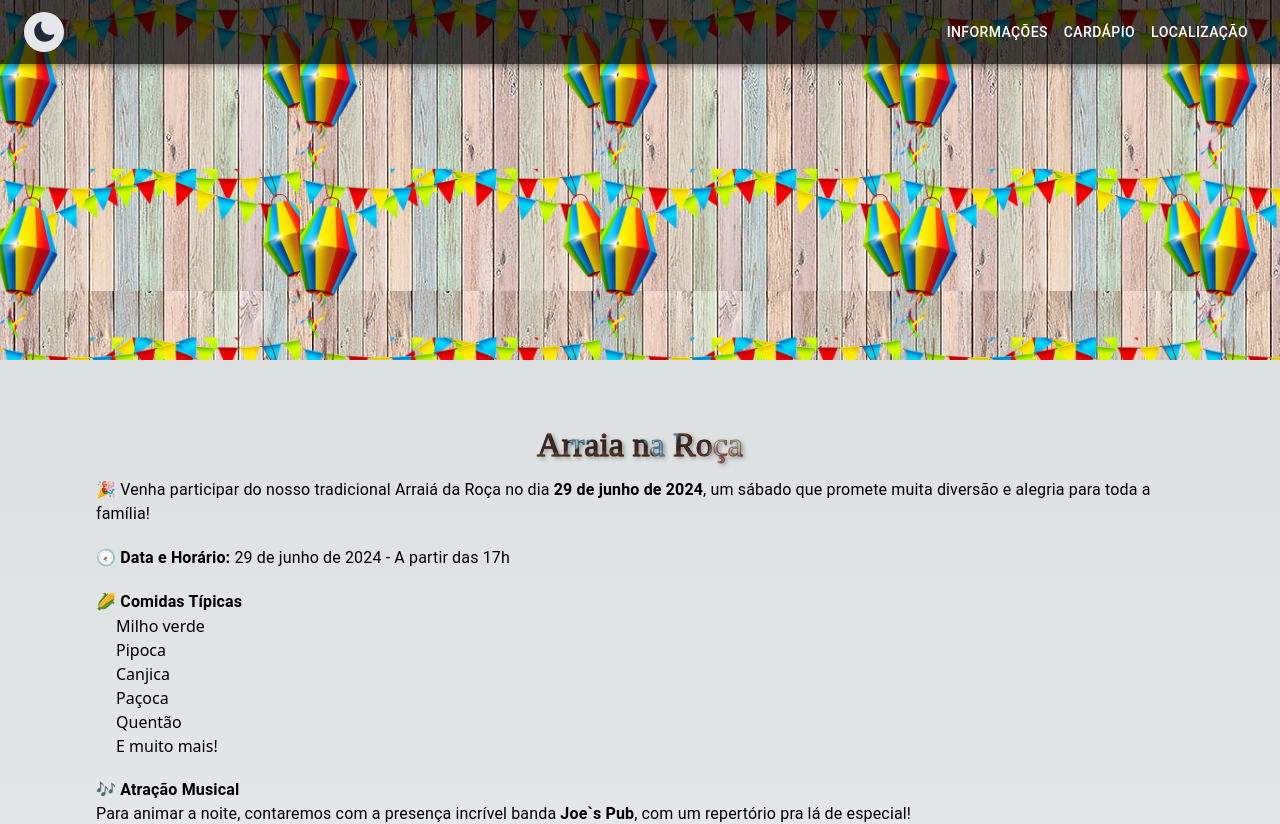
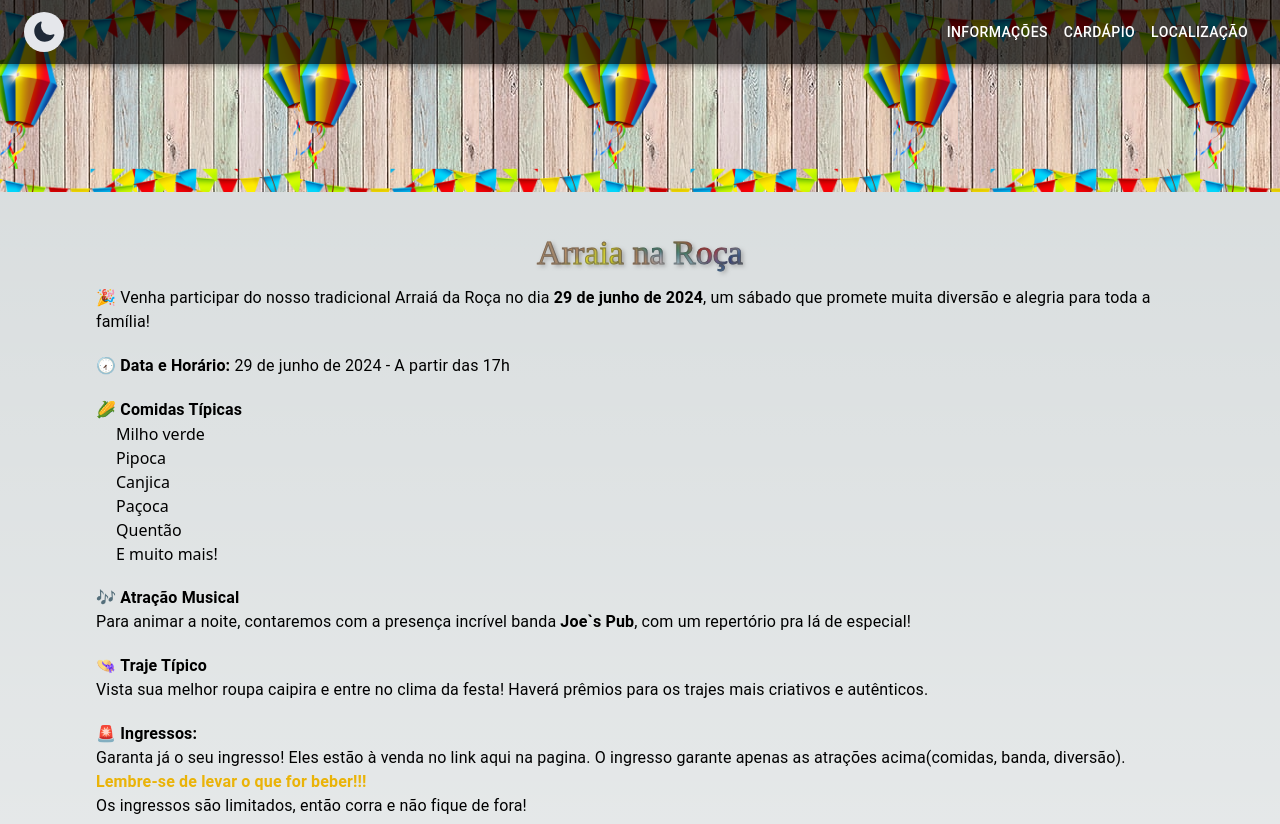
Before and after one commit to alinelopesm/arraia-na-roca, a Next.js app: page / in a window 1280 px wide. Shown: the top 824 px of the page. Built offline with nearby package versions, Linux system fonts and the light colour scheme.

Commit message:
refactor: ajustes banner

```diff
--- a/components/page-structure/header/index.tsx
+++ b/components/page-structure/header/index.tsx
@@ -23,7 +23,7 @@ const Header = () => {
   };
 
   const isLightTheme = themePallete === 'light';
-  const appBarBackgroundColor = isLightTheme ? 'rgba(0, 0, 0, 0.7)' : 'rgba(22, 22, 22, 1)';
+  const appBarBackgroundColor = isLightTheme ? 'rgba(0, 0, 0, 0.7)' : 'rgba(22, 22, 22, 0.8)';
 
   return (
     <>
--- a/compositions/page-structure/menu-items.ts
+++ b/compositions/page-structure/menu-items.ts
@@ -3,7 +3,7 @@ import MenuItemProps from '@/types/page-structure';
 const menuItems: MenuItemProps[] = [
   { label: 'Informações', target: 'about' },
   { label: 'Cardápio', target: 'custom-carousel' },
-  { label: 'Localização', target: 'contact' },
+  { label: 'Localização', target: 'location' },
 ];
 
 export default menuItems ;
--- a/pages/about/styles.module.css
+++ b/pages/about/styles.module.css
@@ -1,8 +1,8 @@
 .typographyStyle {
-  text-shadow: 2px 2px 4px rgba(22, 22, 22, 0.5);
+  text-shadow: 2px 2px 4px rgba(124, 123, 123, 0.8);
   font-weight: 900; /* Valor mais alto para fonte mais grossa */
-  -webkit-text-stroke: 1px rgba(22, 22, 22, 0.5); /* Adiciona uma borda à fonte */
-  background-image: url('/images/madeira-btn.jpeg');
+  -webkit-text-stroke: 1px rgba(85, 83, 83, 0.6); /* Adiciona uma borda à fonte */
+  background-image: url('/images/comidas/pe-de-moleque.jpeg');
   background-size: cover;
   -webkit-background-clip: text;
   background-clip: text;
--- a/pages/contact/index.tsx
+++ b/pages/contact/index.tsx
@@ -5,7 +5,7 @@ import CustomMap from '@/components/map';
 
 const Contact: React.FC = () => {
   return (
-    <div className={styles.container}>
+    <div id="location" className={styles.container}>
       <div className={styles.contact}>
         <Typography variant="body1" component="p" sx={{ mb: 1 }}>
           Vamos juntos fazer um arraiá inesquecível!
--- a/pages/index.tsx
+++ b/pages/index.tsx
@@ -19,7 +19,7 @@ const Home: React.FC = () => {
     <>
       <Box
         sx={{
-          height: isMobile ? '40vh' : '45vh',
+          height: '24vh',
           backgroundImage: themePallete === 'light' ? 'url(/images/madeira-junina.png)' : 'none',
         }}
       >
@@ -27,19 +27,19 @@ const Home: React.FC = () => {
           sx={{
             display: 'flex',
             textAlign: 'end',
-            height: isMobile ? '40vh' : '45vh',
+            height: '24vh',
             backgroundImage: themePallete === 'light' ? 'url(/images/banner.png)' : 'url(/images/banner-dark.jpeg)',
             backgroundSize: isMobile ? 'none' : 300,
             backgroundRepeat: false ? 'no-repeat' : 'revert',
             backgroundPosition: isMobile ? 'bottom left' : 'top left',
-            marginTop: themePallete === 'light' ? 0 : 5
+            marginTop: themePallete === 'light' ? 0 : 0
           }}
         />
       </Box>
       <Container
         id='container-page'
         maxWidth="lg"
-        className="flex flex-col min-h-72 mt-6 sm:mt-8 mb-16"
+        className="flex flex-col min-h-72 mt-4 sm:mt-2 mb-16"
       >
         <Header />
         <ContentPage>
```
